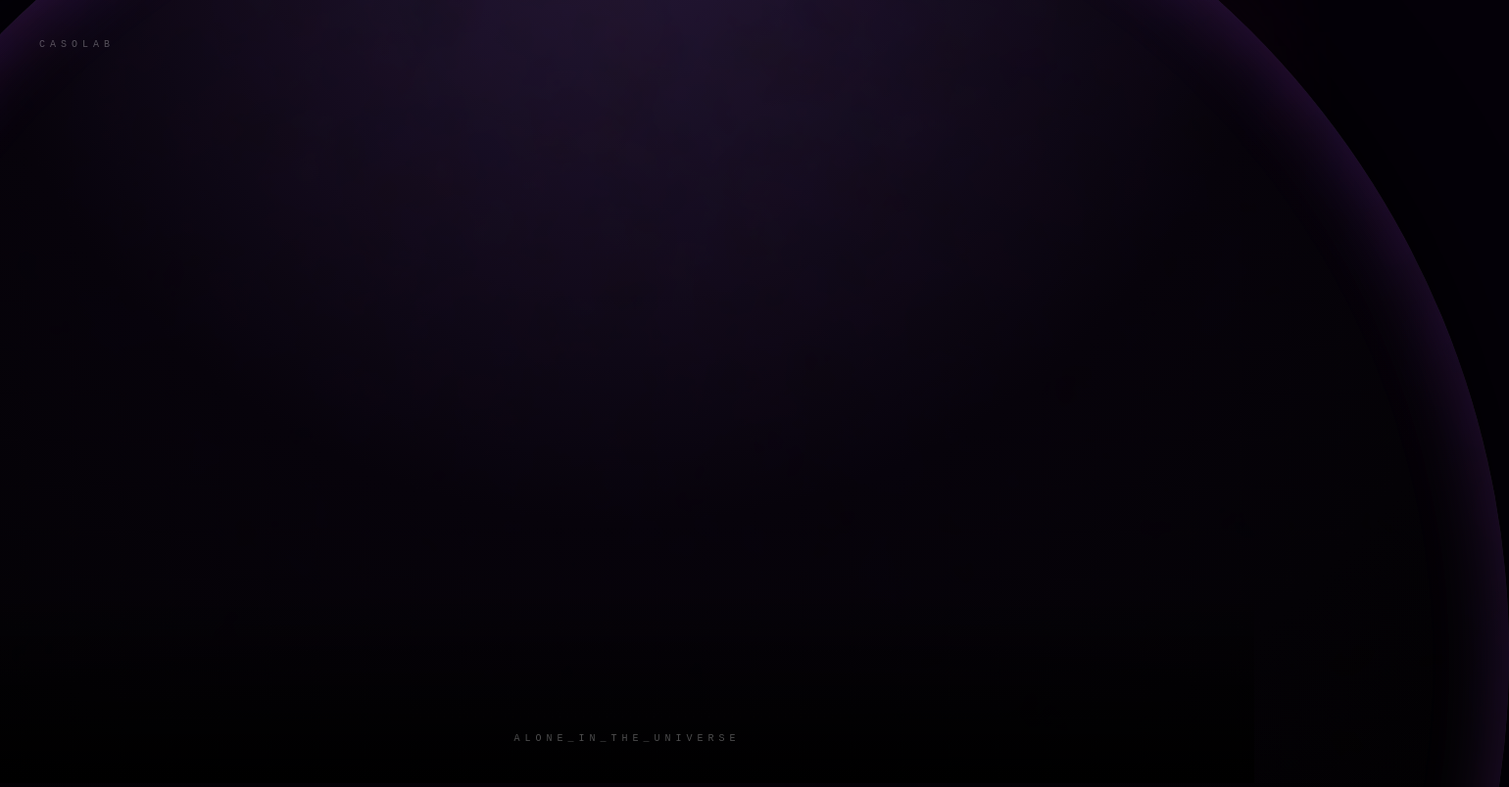
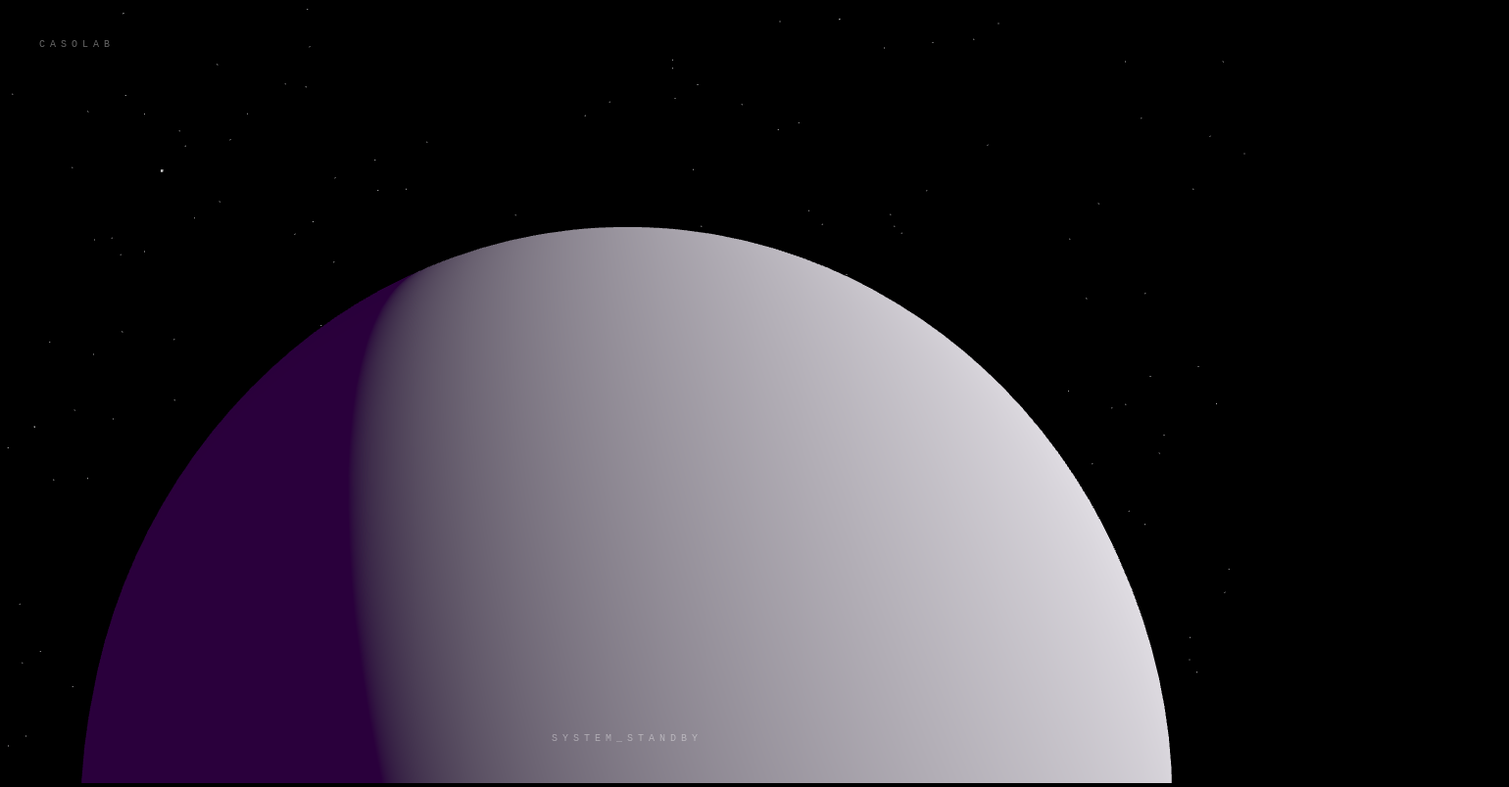
Before and after one commit to casoyemiller/casoyemiller.github.io, a plain HTML site: page index.html in a window 1280 px wide. Shown: the top 804 px of the page at 98% size, 1540 px wide, since content can reach past the window. Drawn offline with nearby package versions, Linux system fonts and the light colour scheme; animation ran at ten frames a second.

Commit message:
Update index.html

```diff
--- a/index.html
+++ b/index.html
@@ -4,38 +4,107 @@
     <meta charset="UTF-8">
     <meta name="viewport" content="width=device-width, initial-scale=1.0">
     <title>CASOLAB</title>
-    <link rel="stylesheet" href="style.css">
+    <style>
+        /* 抹除所有网页痕迹，将浏览器变成纯粹的画布 */
+        body { margin: 0; overflow: hidden; background-color: #000; }
+        canvas { display: block; }
+
+        /* 依然保留冷酷的工业化 UI */
+        .ui-text {
+            position: absolute; color: rgba(255, 255, 255, 0.4);
+            font-family: monospace; font-size: 10px; letter-spacing: 0.5em;
+            z-index: 10; pointer-events: none;
+        }
+        .top-left { top: 40px; left: 40px; }
+        .bottom-center { bottom: 40px; left: 50%; transform: translateX(-50%); }
+    </style>
 </head>
 <body>
 
-    <!-- 核心黑科技：用 SVG 生成星球表面的陨石坑与混沌纹理 -->
-    <svg style="display:none;">
-        <filter id="terrain-noise">
-            <feTurbulence type="fractalNoise" baseFrequency="0.015" numOctaves="4" result="noise" />
-            <feColorMatrix type="matrix" values="1 0 0 0 0  0 1 0 0 0  0 0 1 0 0  0 0 0 0.5 0" />
-            <feBlend in="SourceGraphic" in2="noise" mode="multiply" />
-        </filter>
-    </svg>
+    <div class="ui-text top-left">CASOLAB</div>
+    <div class="ui-text bottom-center">SYSTEM_STANDBY</div>
 
-    <!-- 视觉层 1：深紫色的宇宙与星云雾气 -->
-    <div class="cosmic-sky">
-        <div class="nebula-clouds"></div>
-    </div>
+    <script src="https://cdnjs.cloudflare.com/ajax/libs/three.js/r128/three.min.js"></script>
 
-    <!-- 视觉层 2：巨型装置舞台 -->
-    <div class="stage-container">
-        <!-- 顶部的孤独剪影（象征演出者） -->
-        <div class="lonely-figure"></div>
-        <!-- 巨大的暗淡星体 -->
-        <div class="massive-planet">
-            <div class="planet-texture"></div>
-        </div>
-    </div>
+    <script>
+        // 1. 初始化场景、相机和渲染器
+        const scene = new THREE.Scene();
+        // 增加一点极弱的宇宙紫雾背景色
+        scene.fog = new THREE.FogExp2(0x05000a, 0.001);
 
-    <!-- 视觉层 3：底部观众席微光与边缘冷酷 UI -->
-    <div class="audience-void"></div>
-    <div class="ui-text top-left">CASOLAB</div>
-    <div class="ui-text bottom-center">ALONE_IN_THE_UNIVERSE</div>
+        const camera = new THREE.PerspectiveCamera(45, window.innerWidth / window.innerHeight, 0.1, 1000);
+        const renderer = new THREE.WebGLRenderer({ antialias: true, alpha: true });
+        renderer.setSize(window.innerWidth, window.innerHeight);
+        // 开启真实的物理阴影贴图
+        renderer.outputEncoding = THREE.sRGBEncoding;
+        document.body.appendChild(renderer.domElement);
 
+        // 2. 制造真实的深邃星空 (粒子系统)
+        const starGeometry = new THREE.BufferGeometry();
+        const starMaterial = new THREE.PointsMaterial({ color: 0xffffff, size: 0.5, transparent: true, opacity: 0.8 });
+        const starVertices = [];
+        for(let i = 0; i < 4000; i++) {
+            const x = (Math.random() - 0.5) * 1000;
+            const y = (Math.random() - 0.5) * 1000;
+            const z = (Math.random() - 0.5) * 1000;
+            starVertices.push(x, y, z);
+        }
+        starGeometry.setAttribute('position', new THREE.Float32BufferAttribute(starVertices, 3));
+        const stars = new THREE.Points(starGeometry, starMaterial);
+        scene.add(stars);
+
+        // 3. 构建巨型星球
+        // 这里需要一张真实的 4K 行星贴图才能显得“真”。暂时用高精度的月球贴图 URL 替代。
+        const textureLoader = new THREE.TextureLoader();
+        const planetTexture = textureLoader.load('https://s3-us-west-2.amazonaws.com/s.cdpn.io/17271/lroc_color_poles_1k.jpg');
+
+        const planetGeometry = new THREE.SphereGeometry(30, 64, 64);
+        const planetMaterial = new THREE.MeshStandardMaterial({
+            map: planetTexture,
+            roughness: 0.9,  /* 粗糙的岩石表面 */
+            metalness: 0.1,
+        });
+        const planet = new THREE.Mesh(planetGeometry, planetMaterial);
+
+        // 把星球放在屏幕下方，营造巨大的压迫感
+        planet.position.set(0, -20, -50);
+        scene.add(planet);
+
+        // 4. 电影级打光 (这才是真实感的来源)
+        // 主光源：极度锐利的单侧冷白光，模拟恒星照射，制造深邃的阴影
+        const directionalLight = new THREE.DirectionalLight(0xffffff, 1.2);
+        directionalLight.position.set(50, 20, 10);
+        scene.add(directionalLight);
+
+        // 环境补光：极弱的紫光，让背光面不至于完全死黑
+        const ambientLight = new THREE.AmbientLight(0x1a0033, 0.4);
+        scene.add(ambientLight);
+
+        // 调整相机位置
+        camera.position.z = 10;
+        camera.position.y = 0;
+
+        // 5. 动画循环：让星球以极慢的速度自转，星空缓慢漂移
+        function animate() {
+            requestAnimationFrame(animate);
+
+            // 星球极其缓慢的压迫感自转
+            planet.rotation.y += 0.0005;
+
+            // 星空的缓慢位移
+            stars.rotation.y -= 0.0002;
+            stars.rotation.x -= 0.0001;
+
+            renderer.render(scene, camera);
+        }
+        animate();
+
+        // 窗口缩放适配
+        window.addEventListener('resize', () => {
+            camera.aspect = window.innerWidth / window.innerHeight;
+            camera.updateProjectionMatrix();
+            renderer.setSize(window.innerWidth, window.innerHeight);
+        });
+    </script>
 </body>
 </html>
```
